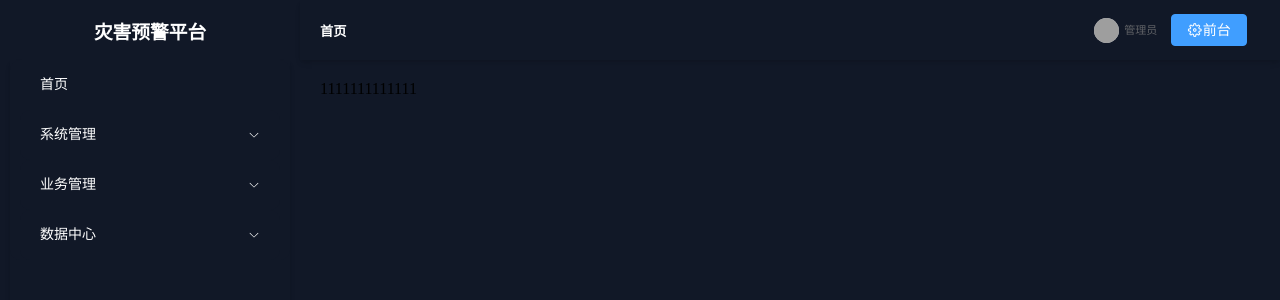
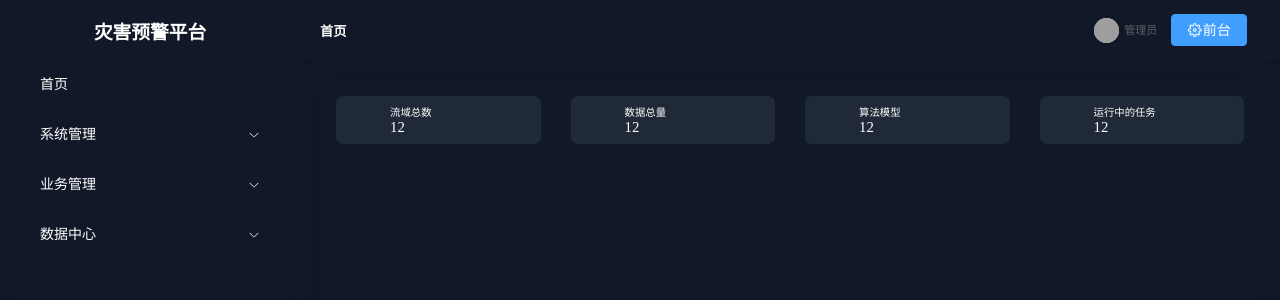
Before and after one commit to lanxiluo123/manger, a Vue app: page /home in a window 1280 px wide. Shown: the top 300 px of the page. Built offline with nearby package versions, Linux system fonts and the light colour scheme; grey boxes are pictures that could not be loaded.

Commit message:
modify；修改

```diff
--- a/package.json
+++ b/package.json
@@ -10,6 +10,7 @@
   },
   "dependencies": {
     "@turf/turf": "^7.3.1",
+    "@vueuse/core": "^14.1.0",
     "axios": "^1.13.2",
     "cesium": "^1.135.0",
     "element-plus": "^2.11.8",
--- /dev/null
+++ b/src/components/BoxView/index.vue
@@ -0,0 +1,17 @@
+<template>
+    <div class="box_container">
+        <slot></slot>
+    </div>
+</template>
+<script setup>
+
+</script>
+<style lang="scss" scoped>
+.box_container {
+    width: 100%;
+    height: 100%;
+    padding: $offset-large-base;
+    @include box;
+    box-sizing: border-box;
+}
+</style>
--- a/src/styles/_mixins.scss
+++ b/src/styles/_mixins.scss
@@ -3,7 +3,7 @@
   user-select: none;
 }
 @mixin box($borderRadius: 8px, $boxShadow: 0 0 18px rgba(#000000, 0.1)) {
-  background-color: #ffffff;
+  background-color: #ffffff00;
   border-radius: $borderRadius;
   box-shadow: $boxShadow;
 }
--- a/src/views/Home/index.vue
+++ b/src/views/Home/index.vue
@@ -1,3 +1,79 @@
 <template>
-    <div>1111111111111</div>
+    <box-view>
+        <div class="total-box">
+            <el-row :gutter="30">
+                <el-col :span="6" v-for="(row, index) in totalArr" :key="index">
+                    <div class="grid-content ep-bg-purple">
+                        <div class="left"></div>
+                        <div class="right">
+                            <span>{{ row.name }}</span>
+                            <span>{{ row.num }}</span>
+                        </div>
+                    </div>
+                </el-col>
+            </el-row>
+        </div>
+    </box-view>
 </template>
+<script setup>
+import boxView from '@components/BoxView/index.vue'
+
+const totalArr = [
+    {
+        name: '流域总数',
+        num: 12
+    },
+    {
+        name: '数据总量',
+        num: 12
+    },
+    {
+        name: '算法模型',
+        num: 12
+    },
+    {
+        name: '运行中的任务',
+        num: 12
+    },
+]
+
+</script>
+
+<style lang="scss" scoped>
+.total-box {
+    width: 100%;
+    height: vh(80);
+
+    .grid-content {
+        width: 100%;
+        border-radius: vw(10);
+        background-color: $base-active;
+        padding: vh(10);
+        box-sizing: border-box;
+        display: flex;
+        align-items: center;
+        color: white;
+        .left {
+            width: vw(50);
+            height: vw(50);
+            border-radius: 50%;
+            margin-right: vw(20);
+        }
+
+        .right {
+            display: flex;
+            flex-direction: column;
+
+            span:nth-child(1) {
+                font-size: vh(14);
+                font-weight: 400;
+            }
+
+            span:nth-child(2) {
+                font-size: vh(20);
+                font-weight: 400;
+            }
+        }
+    }
+}
+</style>
--- a/src/views/Layout/nav.vue
+++ b/src/views/Layout/nav.vue
@@ -3,29 +3,101 @@
     <h3>灾害预警平台</h3>
   </div>
   <div class="navContent">
-    <el-menu ref="elMenuRef" class="el-menu-vertical-demo" @open="handleMenuExpand" @close="handleMenuExpand">
+    <el-menu ref="elMenuRef"
+     class="el-menu-vertical-demo"
+     @open="handleMenuExpand"
+     @close="handleMenuExpand"
+     :style="`--active-offset-duration: ${menusOffsetDuration}s; --active-offset-y: ${menusOffsetY}px; --active-offset-color: ${menusOffsetColor};`"
+     >
       <el-menu-item :index="0" @click="handleTo(items)">
         <template #title>
           <span>首页</span>
         </template>
       </el-menu-item>
-      <meum-item v-for="(row,index) in navList" :items=" row" :key="index"></meum-item>
+      <meum-item v-for="(row, index) in navList" :items="row" :key="index"></meum-item>
     </el-menu>
   </div>
 </template>
 <script setup>
-import { computed, defineAsyncComponent, useTemplateRef } from 'vue';
+import { computed, defineAsyncComponent, useTemplateRef, watch, ref, nextTick } from 'vue';
 import { arr } from '@config/config.js';
+import { useRouter } from 'vue-router';
 const meumItem = defineAsyncComponent(() => import("@views/Layout/MeunItem.vue"))
+import { useDebounceFn } from '@vueuse/core';
+
+
 const navList = computed(() => {
   return arr
 })
-
+const router = useRouter()
+const activeMenu = computed(() => router.currentRoute.value?.meta?.activeName || router.currentRoute.value?.name)
 const elMenuRef = useTemplateRef('elMenuRef')
-
+const menusOffsetY = ref(-100);
+const menusOffsetDuration = ref(0);
+const menusOffsetColor = ref('#216ff6');
+const openMenuItemsTimeOut = useDebounceFn(openMenuItems, 500);
+const checkMenuActiveTimeOut = useDebounceFn(checkMenuActive, 500);
 function handleMenuExpand() {
 
 }
+
+async function checkMenuActive(position = false) {
+  await nextTick();
+  const items = elMenuRef.value?.$el?.getElementsByClassName?.('is-active');
+  const itemsLength = items?.length;
+  let offsetTop = 0;
+
+  if (itemsLength) {
+    let h = 0;
+
+    for (let i = 0; i < itemsLength; i++) {
+      const currentDom = items?.[i];
+
+      offsetTop += currentDom?.offsetTop || 0;
+      h = currentDom?.clientHeight || 0;
+      if (currentDom?.getAttribute?.('aria-expanded') !== null) {
+        hideActive.value = currentDom.getAttribute('aria-expanded') === 'false';
+      }
+    }
+    offsetTop += h;
+  }
+  menusOffsetY.value = offsetTop;
+  position &&
+    scrollbarRef.value?.scrollTo?.({
+      top: offsetTop - (layoutAsideContentRef.value?.clientHeight || 0) / 2,
+      behavior: 'smooth',
+    });
+  setTimeout(() => {
+    menusOffsetColor.value = '#216ff6';
+  }, 300);
+}
+
+async function openMenuItems(checkMenu = false) {
+  await nextTick();
+  elMenuRef.value?.updateActiveIndex?.(activeMenu.value);
+  navList.value?.forEach?.(({ name } = {}) => {
+    elMenuRef.value?.open?.(name);
+  });
+  checkMenu && checkMenuActiveTimeOut(true);
+}
+
+function handleMenuSelect() {
+  menusOffsetDuration.value = 0.3;
+  hideActive.value = false;
+  menusOffsetColor.value = 'transparent';
+  checkMenuActive();
+}
+
+function handleTo() {
+  router.push('/home')
+}
+
+watch(activeMenu, async (v) => {
+  await nextTick();
+  elMenuRef.value?.updateActiveIndex?.(v);
+  handleMenuSelect();
+});
+
 </script>
 <style lang="scss" scoped>
 $shadow-sm: 0 1px 2px 0 rgb(0 0 0 / 0.05);
@@ -33,6 +105,7 @@ $shadow: 0 1px 3px 0 rgb(0 0 0 / 0.1), 0 1px 2px -1px rgb(0 0 0 / 0.1);
 $shadow-md: 0 4px 6px -1px rgb(0 0 0 / 0.1), 0 2px 4px -2px rgb(0 0 0 / 0.1);
 $shadow-lg: 0 10px 15px -3px rgb(0 0 0 / 0.1), 0 4px 6px -4px rgb(0 0 0 / 0.1);
 $shadow-xl: 0 20px 25px -5px rgb(0 0 0 / 0.1), 0 8px 10px -6px rgb(0 0 0 / 0.1);
+
 .navTitleName {
   width: 100%;
   height: 60px;
@@ -41,23 +114,28 @@ $shadow-xl: 0 20px 25px -5px rgb(0 0 0 / 0.1), 0 8px 10px -6px rgb(0 0 0 / 0.1);
   align-items: center;
   justify-content: center;
 }
+
 .navContent {
   width: 100%;
   height: calc(100% - 60px);
   box-shadow: $shadow-md;
+
   :deep(.el-menu-vertical-demo) {
     background-color: $base-bg !important;
     border-right: none;
     padding: 0 10px;
     box-sizing: border-box;
     border-radius: 10px;
-    .el-menu{
+
+    .el-menu {
       background-color: $base-bg !important;
     }
+
     .el-menu-item {
       background-color: $base-bg !important;
       color: $white !important;
       height: 50px;
+
       &:hover {
         background-color: $base-active !important;
         border-radius: 10px;
```
Also changed, not shown: src/views/Layout/MeunItem.vue (+8 -2 lines), 1 other file (tests, documents, lock files or other folders).
